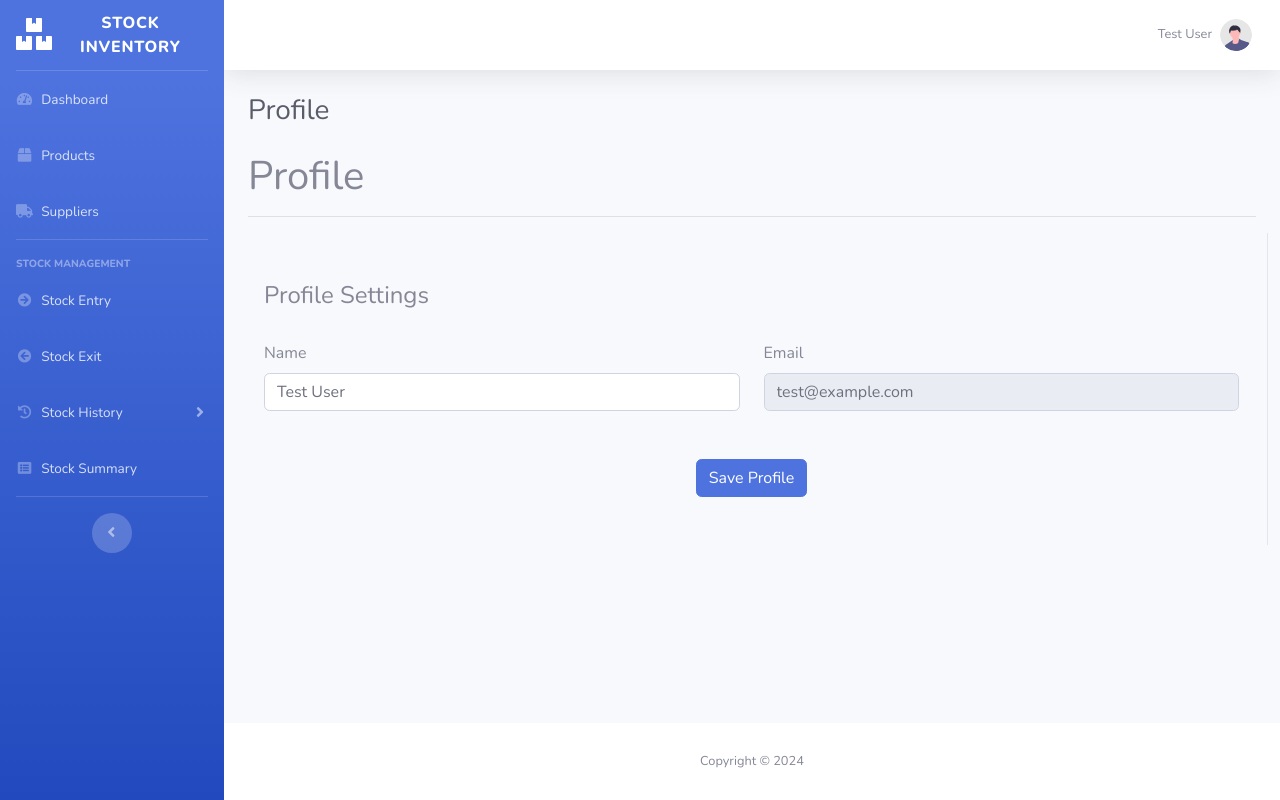
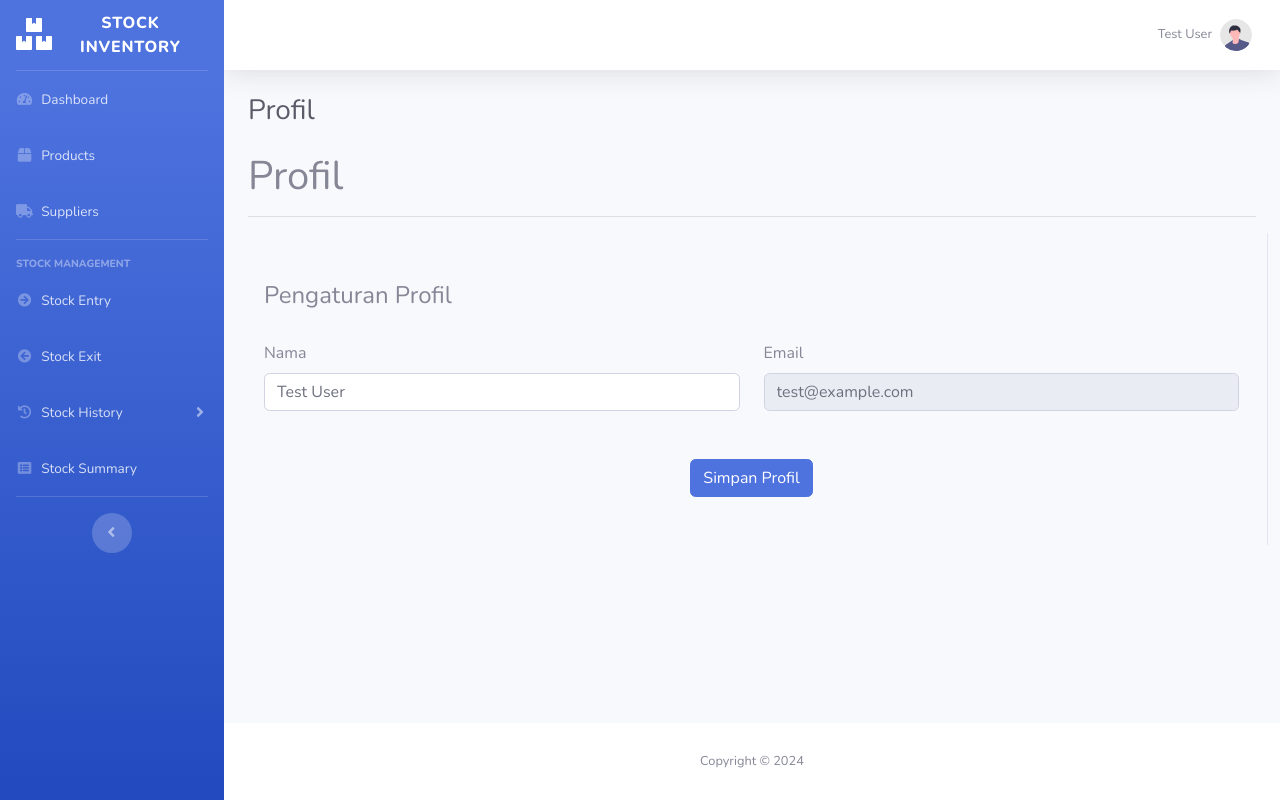
Before and after one commit to youramin/inventory_project, a Laravel app: page /profile in a window 1280 px wide. Run offline with Laravel 12, Linux system fonts and the light colour scheme; a user stored in the database is signed in; data comes from the database, SQL or seed files in the repository; parts of the project's set-up code (start-up, migrations or seed data) failed here and were passed over; some libraries are stand-ins or nearby versions.

Commit message:
perubahan pada dashboard dan profile

```diff
--- a/resources/views/profile.blade.php
+++ b/resources/views/profile.blade.php
@@ -1,9 +1,9 @@
 @extends('layouts.app')
 
-@section('title', 'Profile')
+@section('title', 'Profil')
 
 @section('contents')
-<h1 class="mb-0">Profile</h1>
+<h1 class="mb-0">Profil</h1>
 <hr />
 
 
@@ -13,12 +13,12 @@
         <div class="col-md-12 border-right">
             <div class="p-3 py-5">
                 <div class="d-flex justify-content-between align-items-center mb-3">
-                    <h4 class="text-right">Profile Settings</h4>
+                    <h4 class="text-right">Pengaturan Profil</h4>
                 </div>
                 <div class="row" id="res"></div>
                 <div class="row mt-2">
                     <div class="col-md-6">
-                        <label class="labels">Name</label>
+                        <label class="labels">Nama</label>
                         <input type="text" name="name" class="form-control" placeholder="first name" value="{{ auth()->user()->name }}">
                     </div>
                     <div class="col-md-6">
@@ -27,7 +27,7 @@
                     </div>
                 </div>
                 <div class="mt-5 text-center">
-                    <button id="btn" class="btn btn-primary profile-button" type="button">Save Profile</button>
+                    <button id="btn" class="btn btn-primary profile-button" type="button">Simpan Profil</button>
                 </div>
             </div>
         </div>
@@ -40,12 +40,12 @@
         event.preventDefault(); // Prevent the default button behavior
 
         Swal.fire({
-            title: 'Are you sure?',
-            text: "Do you want to save the changes?",
+            title: 'Apa anda yakin?',
+            text: "Ingin Menyimpan Perubahan?",
             icon: 'warning',
             showCancelButton: true,
-            confirmButtonText: 'Yes, save it!',
-            cancelButtonText: 'No, cancel!'
+            confirmButtonText: 'Ya, Simpan',
+            cancelButtonText: 'Tidak, Batal'
         }).then((result) => {
             if (result.isConfirmed) {
                 // If confirmed, submit the form
@@ -58,7 +58,7 @@
     <script>
         Swal.fire({
             icon: 'success',
-            title: 'Success',
+            title: 'Sukses',
             text: '{{ Session::get('success') }}',
             showConfirmButton: false,
             timer: 2000
```
Also changed, not shown: resources/views/dashboard.blade.php (+6 -6 lines).
